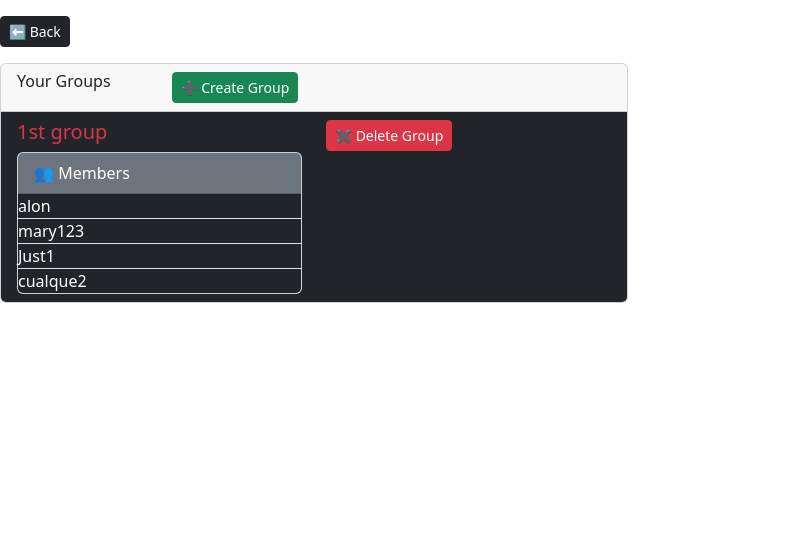
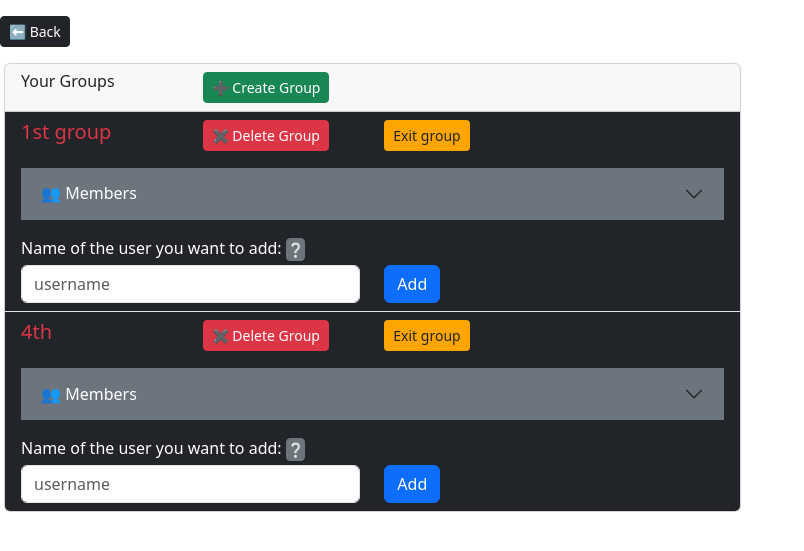
Before and after one commit to John-Testx/1stDjangoApp, a Django app: page /tasks/manage/group/ in a window 1280 px wide. Shown: the part 56-607 px from the top of the page, without its empty margins (0-804 px from the left). Run offline with Django 4.2, Linux system fonts and the light colour scheme; a user stored in the database is signed in; data comes from the database, SQL or seed files in the repository.

Commit message:
commit addMembers & deleteGroups 09/07/23--19:04

```diff
--- a/djangocrud/urls.py
+++ b/djangocrud/urls.py
@@ -41,5 +41,6 @@ urlpatterns = [
     path('tasks/manage/group/<int:group_id>/delete',views.deleteGroup, name="deleteGroup"),
     path('tasks/manage/group/',views.showGroup, name="managegroup"),
     path('tasks/create/group/task/<int:group_id>/create/',views.createGroupTask, name="createGroupTask"),
+    path("tasks/manage/group/<int:group_id>/addMembers",views.addMembers, name="addMembers"),
     path('tasks/manage/group/<int:group_id>/modify',views.modifyGroup, name="modifyGroup"),
 ]
--- /dev/null
+++ b/example/user_13/mysecondtest.txt
@@ -0,0 +1 @@
+Hi this is the second file i upload.
--- a/tasks/templates/create_group.html
+++ b/tasks/templates/create_group.html
@@ -11,8 +11,6 @@
                 {% csrf_token %}
 
                 {{ form }}
-                <p class='mt-3 mb-0'>Select the members you would like to add to your group</p>
-                {{ 2ndform }}
 
                 <button class="btn btn-dark mt-3 mb-3"> Submit </button>
             </form>
--- a/tasks/templates/manage_group.html
+++ b/tasks/templates/manage_group.html
@@ -8,14 +8,14 @@
     <div class="row mt-3">
         <div class="col-12">
             <div class="row">
-                <div class="col-6">
+                <div class="col-7 mx-1">
                     <div class="card">
                         <div class="card-header">
                             <div class="row">
-                                <div class="col-3">
+                                <div class="col-md-3">
                                     <h6>Your Groups</h6>
                                 </div>
-                                <div class="col">
+                                <div class="col-md-6">
                                     <button class="btn btn-success btn-sm">
                                         <a class="text-decoration-none text-white" href="{% url 'creategroup' %}">➕ Create Group</a>
                                     </button>
@@ -26,31 +26,93 @@
                             {% for z in groups %}
                             <li class="list-group-item bg-dark text-white">
                                 <div class="row">
-                                    <div class="col">
-                                        <h5>
-                                            <a class="text-decoration-none text-danger" href="{% url 'modifyGroup' z.group.id %}">{{z.group.name}}</a>
-                                        </h5>
-                                        <div class="card">
-                                            <div class="card-header bg-secondary text-white">👥 Members </div>
-                                            <ul class="list-group list-group-flush">
-                                                {% for a in members %}
-                                                    {% for i in a %}
-                                                        {% if i.group.id == z.group.id %}
-                                                        <li class="list-group-item bg-dark text-white p-0">
-                                                            {{i.person.username}}
-                                                        </li>
-                                                        {% endif %}
-                                                    {% endfor %}
-                                                {% endfor %}
-                                            </ul>
+                                    <div class="col-12">
+                                        <div class="row mb-3">
+                                            <div class="col-md-3">
+                                                <h5><a class="text-decoration-none text-danger" href="{% url 'modifyGroup' z.group.id %}">{{z.group.name}}</a></h5>
+                                            </div>
+                                            {% for index in members %}
+                                            {% for per in index %}
+                                                {% if per.person == user %}
+                                                    {% if per.charge == 'Leader' %}
+                                                    <div class="col-md-3">
+                                                        <form action="{% url 'deleteGroup' z.group.id %}" method="POST">
+                                                            {% csrf_token %}
+                                                        <button class="btn btn-danger btn-sm">✖ Delete Group</button>
+                                                        </form>
+                                                    </div>
+                                                    {% else %}
+                                                    <div class="col-md-3">
+                                                        <form method="POST">
+                                                            {% csrf_token %}
+                                                        <button class="btn btn-sm" style="background-color: orange"> Exit group</button>
+                                                        </form>
+                                                    </div>
+                                                    {% endif %}
+                                                {% endif %}
+                                            {% endfor %}
+                                        {% endfor %}
+                                        </div>
+                                        <div class="accordion accordion-flush" id="accordionFlushExample">
+                                            <div class="accordion-item">
+                                              <h2 class="accordion-header">
+                                                <button class="accordion-button bg-secondary text-white collapsed" type="button" data-bs-toggle="collapse" data-bs-target="#{{z.group.id}}x" aria-expanded="false" aria-controls="{{z.group.id}}x">
+                                                    👥 Members
+                                                </button>
+                                              </h2>
+                                              <div id="{{z.group.id}}x" class="accordion-collapse collapse" data-bs-parent="#accordionFlushExample">
+                                                <div class="accordion-body bg-dark">
+                                                    <div class="table-responsive">
+                                                        <table class="table table-dark mb-0 rounded table-bordered ">
+                                                            <thead>
+                                                              <tr>
+                                                                <th scope="col">Username</th>
+                                                                <th scope="col">Charge</th>
+                                                              </tr>
+                                                            </thead>
+                                                            <tbody>
+                                                                {% for a in members %}
+                                                                {% for i in a %}
+                                                                    {% if i.group.id == z.group.id %}
+                                                                    <tr>
+                                                                        <td>{{i.person.username}}</td>
+                                                                        {% if i.charge == 'Leader' %}
+                                                                        <td>{{i.charge}}</td>
+                                                                        {% else %}
+                                                                        <td></td>
+                                                                        {% endif %}
+                                                                    </tr>
+                                                                    {% endif %}
+                                                                {% endfor %}
+                                                            {% endfor %}
+                                                            </tbody>
+                                                          </table>
+                                                    </div>
+                                                </div>
+                                              </div>
+                                            </div>
                                         </div>
                                     </div>
                                     <div class="col">
-                                        <form action="{% url 'deleteGroup' z.group.id %}" method="POST">
+                                        <form class="row g-3" action="{% url 'addMembers' z.group.id%}" method="POST">
                                             {% csrf_token %}
-                                        <button class="btn btn-danger btn-sm">✖ Delete Group</button>
+                                            <div class="col-12">
+                                                <div class="row">
+                                                    <div class="col-12 mb-1">
+                                                        <label for="find" class="mb-0 mt-3">Name of the user you want to add: </label>
+                                                        <button type="button" class="btn text-white btn-sm btn-secondary g-0 p-0" data-toggle="tooltip" data-placement="top" title="The add button will only work if the user exists">❔</button>
+                                                    </div>
+                                                    <div class="col-md-6">
+                                                        <input class="form-control " type="text" name="find" placeholder="username" id="find">
+                                                    </div>
+                                                    <div class="col-md-6">
+                                                        <button class="btn btn-primary" id="Add" name="action" value="add_member"> Add </button>
+                                                    </div>
+                                                </div>
+                                            </div>
                                         </form>
                                     </div>
+
                                 </div>
                             </li>
                             {% endfor %}
--- a/tasks/urls.py
+++ b/tasks/urls.py
@@ -41,5 +41,6 @@ urlpatterns = [
     path('tasks/manage/group/<int:group_id>/delete',views.deleteGroup, name="deleteGroup"),
     path('tasks/manage/group/',views.showGroup, name="managegroup"),
     path('tasks/create/group/task/<int:group_id>/create/',views.createGroupTask, name="createGroupTask"),
+    path("tasks/manage/group/<int:group_id>/addMembers",views.addMembers, name="addMembers"),
     path('tasks/manage/group/<int:group_id>/modify',views.modifyGroup, name="modifyGroup"),
 ]
--- a/tasks/views.py
+++ b/tasks/views.py
@@ -9,6 +9,7 @@ from .models import Task , CategoryTest, CategoryTestTask, GroupMembers, GroupUs
 from django.utils import timezone
 from django.contrib.auth.decorators import login_required
 from django.db.models import Q
+from django.contrib import messages
 
 # Create your views here.
 
@@ -219,12 +220,13 @@ def deleteGroup(request, group_id):
 
 def modifyGroup(request, group_id):
     if request.method == 'GET':
+        user= User.objects.get(username=request.user.username)
         group = get_object_or_404(GroupUsers , pk= group_id)
         members = GroupMembers.objects.filter(group=group_id)
         tasks = TaskGroup.objects.filter(group=group_id)
         form = GroupForm(instance=group)
         return render (request, 'group_detail.html' , {'form':form , 'members':members,
-        'tasks':tasks, 'group':group_id, 'cgroup':group})
+        'tasks':tasks, 'group':group_id, 'cgroup':group, 'user':user})
     else:
         group = get_object_or_404(GroupUsers,pk= group_id)
         form= GroupForm(request.POST, instance=group)
@@ -233,33 +235,54 @@ def modifyGroup(request, group_id):
 
 def createGroup(request):
     if request.method == 'GET':
-        form = GroupMembersForm()
-        form.filtmember(request.user)
+        # form = GroupMembersForm()
+        # form.filtmember(request.user)
 
-        return render (request,"create_group.html", {"form": GroupForm, '2ndform': form})
+        return render (request,"create_group.html", {"form": GroupForm})
     else:
         try:
-            listmembers = []
+            # listmembers = []
             group = GroupUsers.objects.create(name=request.POST['name'])
             group.save() # guardar los cambios
 
-            tal = request.POST.getlist('members')
+            # tal = request.POST.getlist('members')
 
-            for x in tal:
-                member= User.objects.get(pk=x)
-                listmembers.append(member)
+            # for x in tal:
+            #     member= User.objects.get(pk=x)
+            #     listmembers.append(member)
 
             xuser = GroupMembers.objects.create(group=group,person=request.user)
             xuser.save()
             # print(listmembers)
 
-            for nmember in listmembers:
-                xmember = GroupMembers.objects.create(group=group,person=nmember)
-                xmember.save()
+            # for nmember in listmembers:
+            #     xmember = GroupMembers.objects.create(group=group,person=nmember)
+            #     xmember.save()
 
             return redirect('managegroup') #Ingresar directorio de seccion grupos
         except Exception as e:
             return render (request,"create_group.html", {"form": GroupForm, "error":e})
+
+def addMembers(request,group_id):
+    grupo = get_object_or_404(GroupUsers, pk=group_id)
+
+    if request.method=="POST":
+        try:
+            buscar = request.POST.get("find")
+
+            if buscar:
+
+                usuario= User.objects.get(username = buscar )
+                print (usuario)
+
+                if  usuario is not None:
+                    xmember = GroupMembers.objects.create(group=grupo,person=usuario)
+                    xmember.save()
+
+            return redirect('managegroup')
+        except Exception as e:
+            return redirect('managegroup')
+
 
 def createGroupTask(request,group_id):
     if request.method == 'GET':
@@ -308,6 +331,8 @@ def task_group_detail(request, taskgroup_id):
             return render(request, 'usertaskdetail.html',
             {'task':task , 'form':form , 'error': 'Error updating task'})
 
+
+
 # def sendCommentary(request, taskgroup_id):
 #     task = get_object_or_404(TaskGroup, pk=taskgroup_id)
 #     if request.method == 'POST':
```
Also changed, not shown: tasks/models.py (+7 -2 lines), db.sqlite3, tasks/migrations/0010_rename_invite_reason_groupmembers_charge.py (added), tasks/templates/addmembers.html (added).
